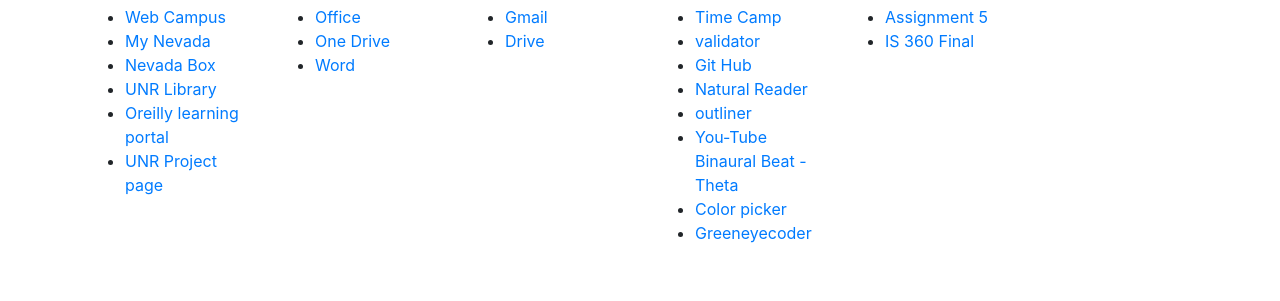
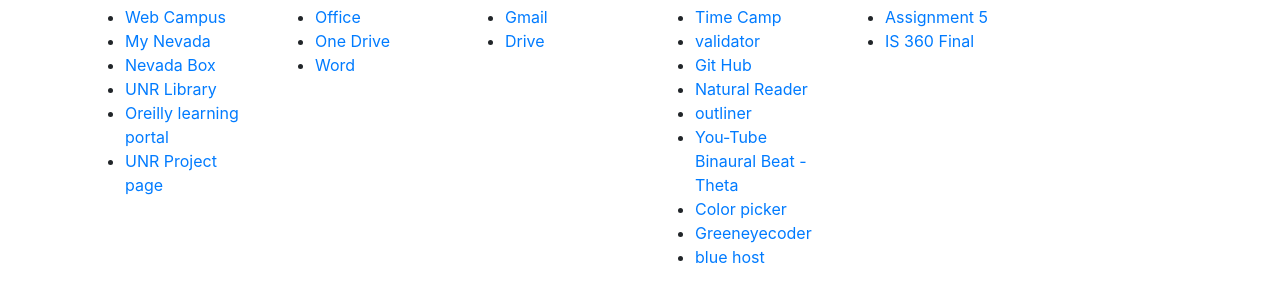
Before and after one commit to GreenEyeCoder/GreenEyeCoder.github.io, a plain HTML site: page index.html in a window 1280 px wide. Shown: the part 293-594 px from the top of the page. Drawn offline with nearby package versions, Linux system fonts and the light colour scheme.

Commit message:
Update index.html

```diff
--- a/index.html
+++ b/index.html
@@ -61,6 +61,7 @@
 		<li><a href="https://www.youtube.com/watch?v=BWYyGMuZSgc" target="_blank">You-Tube Binaural Beat - Theta</a></li>
 		<li><a href="https://www.w3schools.com/colors/colors_picker.asp" target="_blank">Color picker</a>
 		<li><a href="http://www.greeneyecoder.com" target="_blank">Greeneyecoder</a></li>
+		<li><a href="https://my.bluehost.com/web-hosting/cplogin?_ga=2.144650037.1840576904.1576575221-1070217599.1576575221" target="_blank">blue host</a></li>
 	</li></ul>
     </div>
     <div class="col-sm-2">
```
